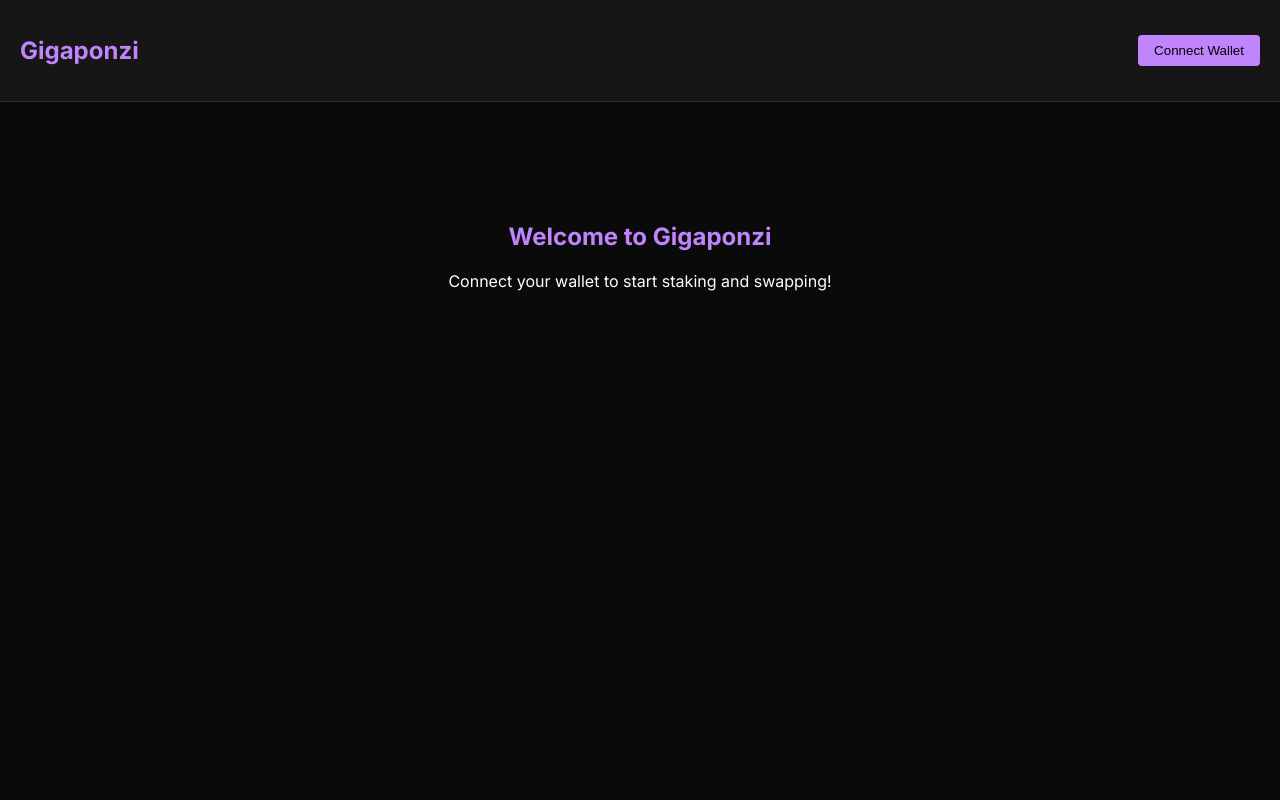
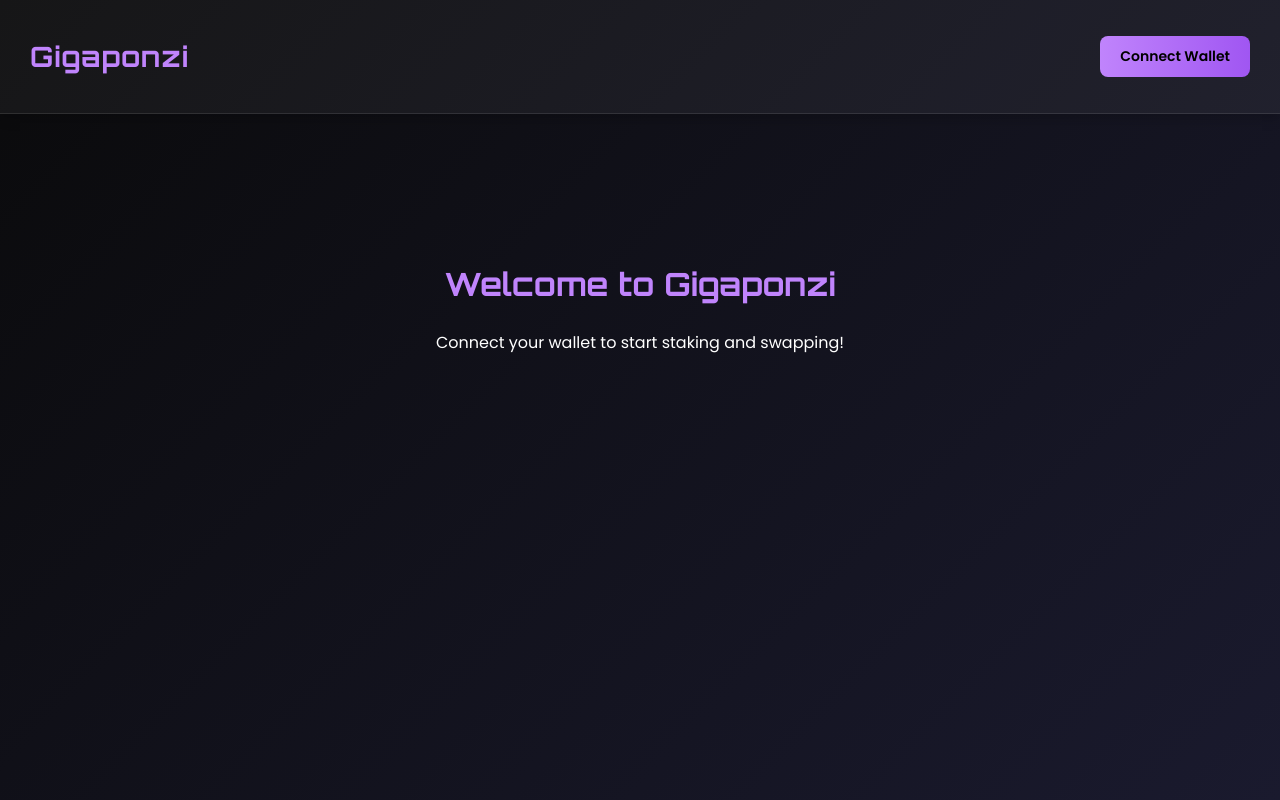
Before and after one commit to 0xliquidated/gigaponzi, a React (Vite) app: page / in a window 1280 px wide. Built offline with nearby package versions, Linux system fonts and the light colour scheme.

Commit message:
Update Gigaponzi frontend with percentage swap options, modern UI, and add contract folder

```diff
--- a/src/App.css
+++ b/src/App.css
@@ -1,11 +1,11 @@
-/* Match Monad testnet aesthetic */
-@import url('https://fonts.googleapis.com/css2?family=Inter:wght@400;500;700&display=swap');
+/* Import modern fonts */
+@import url('https://fonts.googleapis.com/css2?family=Orbitron:wght@400;700&family=Poppins:wght@400;500;600&display=swap');
 
 body {
   margin: 0;
   padding: 0;
-  font-family: 'Inter', sans-serif;
-  background: #0A0A0B;
+  font-family: 'Poppins', sans-serif;
+  background: linear-gradient(135deg, #0A0A0B 0%, #1A1A2E 100%);
   color: #FFFFFF;
 }
 
@@ -16,85 +16,133 @@ body {
 .container {
   max-width: 1200px;
   margin: 0 auto;
-  padding: 20px;
+  padding: 30px;
 }
 
 .header {
   background: rgba(255, 255, 255, 0.05);
-  padding: 20px;
+  padding: 20px 30px;
   display: flex;
   justify-content: space-between;
   align-items: center;
   border-bottom: 1px solid rgba(255, 255, 255, 0.1);
+  box-shadow: 0 4px 12px rgba(0, 0, 0, 0.2);
 }
 
 .header h1 {
-  font-size: 24px;
+  font-family: 'Orbitron', sans-serif;
+  font-size: 28px;
   font-weight: 700;
-  color: #C084FC; /* Light purple */
+  color: #C084FC;
+  letter-spacing: 1px;
 }
 
 .wallet button {
-  background: #C084FC; /* Light purple */
+  background: linear-gradient(90deg, #C084FC 0%, #A056F2 100%);
   border: none;
-  padding: 8px 16px;
-  border-radius: 4px;
+  padding: 10px 20px;
+  border-radius: 8px;
   cursor: pointer;
-  font-weight: 500;
+  font-family: 'Poppins', sans-serif;
+  font-weight: 600;
+  transition: transform 0.2s, box-shadow 0.2s;
+}
+
+.wallet button:hover {
+  transform: translateY(-2px);
+  box-shadow: 0 4px 12px rgba(192, 132, 252, 0.4);
 }
 
 .wallet span {
-  margin-right: 10px;
+  margin-right: 15px;
   color: #AAAAAA;
+  font-size: 14px;
 }
 
 .grid {
   display: grid;
   grid-template-columns: 1fr 1fr;
-  gap: 20px;
-  margin-top: 20px;
+  gap: 25px;
+  margin-top: 30px;
 }
 
 .card {
   background: rgba(255, 255, 255, 0.03);
-  padding: 20px;
-  border-radius: 8px;
+  padding: 25px;
+  border-radius: 12px;
   border: 1px solid rgba(255, 255, 255, 0.1);
+  box-shadow: 0 6px 20px rgba(0, 0, 0, 0.15);
+  transition: transform 0.3s;
+}
+
+.card:hover {
+  transform: translateY(-5px);
 }
 
 .card h2 {
   margin-top: 0;
-  color: #C084FC; /* Light purple */
-  font-size: 20px;
+  font-family: 'Orbitron', sans-serif;
+  color: #C084FC;
+  font-size: 22px;
+  letter-spacing: 0.5px;
 }
 
 input {
   width: 100%;
-  padding: 10px;
-  margin: 10px 0;
+  padding: 12px;
+  margin: 12px 0;
   background: rgba(255, 255, 255, 0.05);
-  border: 1px solid rgba(255, 255, 255, 0.1);
-  border-radius: 4px;
+  border: 1px solid rgba(255, 255, 255, 0.15);
+  border-radius: 8px;
   color: #FFFFFF;
+  font-family: 'Poppins', sans-serif;
+  font-size: 16px;
+  transition: border-color 0.2s;
+}
+
+input:focus {
+  outline: none;
+  border-color: #C084FC;
 }
 
 .button-group {
   display: flex;
-  gap: 10px;
+  gap: 12px;
+  flex-wrap: wrap;
 }
 
 button {
-  background: #C084FC; /* Light purple */
+  background: linear-gradient(90deg, #C084FC 0%, #A056F2 100%);
   border: none;
-  padding: 10px 20px;
-  border-radius: 4px;
+  padding: 12px 24px;
+  border-radius: 8px;
   cursor: pointer;
-  font-weight: 500;
-  transition: background 0.2s;
+  font-family: 'Poppins', sans-serif;
+  font-weight: 600;
+  font-size: 14px;
+  transition: transform 0.2s, box-shadow 0.2s;
 }
 
 button:hover {
-  background: #A056F2; /* Slightly darker purple on hover */
+  transform: translateY(-2px);
+  box-shadow: 0 4px 12px rgba(192, 132, 252, 0.4);
+}
+
+.percentage-buttons {
+  display: flex;
+  gap: 8px;
+  margin: 10px 0;
+}
+
+.percentage-buttons button {
+  background: rgba(192, 132, 252, 0.2);
+  padding: 8px 16px;
+  font-size: 12px;
+  font-weight: 500;
+}
+
+.percentage-buttons button:hover {
+  background: rgba(192, 132, 252, 0.4);
 }
 
 .stats {
@@ -102,37 +150,42 @@ button:hover {
 }
 
 .stats p {
-  margin: 5px 0;
+  margin: 8px 0;
   color: #AAAAAA;
+  font-size: 14px;
 }
 
 .stats-card {
   background: rgba(255, 255, 255, 0.03);
-  padding: 20px;
-  border-radius: 8px;
-  margin-bottom: 20px;
+  padding: 25px;
+  border-radius: 12px;
+  margin-bottom: 25px;
   border: 1px solid rgba(255, 255, 255, 0.1);
+  box-shadow: 0 6px 20px rgba(0, 0, 0, 0.15);
 }
 
 .stats-grid {
   display: grid;
   grid-template-columns: repeat(3, 1fr);
-  gap: 10px;
+  gap: 15px;
 }
 
 .welcome {
   text-align: center;
-  margin-top: 100px;
+  margin-top: 120px;
 }
 
 .welcome h2 {
-  color: #C084FC; /* Light purple */
+  font-family: 'Orbitron', sans-serif;
+  color: #C084FC;
+  font-size: 32px;
 }
 
 .swap-section {
-  margin: 10px 0;
+  margin: 15px 0;
 }
 
 .swap-section button {
-  margin-top: 10px;
+  margin-top: 12px;
+  width: 100%;
 }
--- a/src/components/Swap.jsx
+++ b/src/components/Swap.jsx
@@ -30,6 +30,18 @@ function Swap({ contracts, account }) {
     return allowance.gte(amount);
   };
 
+  const setDustPercentage = (percentage) => {
+    const balance = parseFloat(dustBalance);
+    const amount = (balance * percentage) / 100;
+    setDustAmount(amount.toString());
+  };
+
+  const setGemPercentage = (percentage) => {
+    const balance = parseFloat(gemBalance);
+    const amount = (balance * percentage) / 100;
+    setGemAmount(amount.toString());
+  };
+
   const approveDust = async (amount) => {
     console.log("Approving MDUST:", ethers.utils.formatEther(amount));
     const approveTx = await contracts.MonDust.approve(contracts.SwapHelper.address, amount);
@@ -40,7 +52,7 @@ function Swap({ contracts, account }) {
 
   const swapDustToGems = async (amount) => {
     console.log("Swapping MDUST to MGEM...");
-    const swapTx = await contracts.SwapHelper.swapDustForGems(amount, 0);
+    const swapTx = await contracts.SwapHelper.swapDustForGems(amount, 0, { gasLimit: 300000 });
     console.log("Swap tx hash:", swapTx.hash);
     await swapTx.wait();
     console.log("Swap confirmed");
@@ -76,7 +88,7 @@ function Swap({ contracts, account }) {
 
   const swapGemsToDust = async (amount) => {
     console.log("Swapping MGEM to MDUST...");
-    const swapTx = await contracts.SwapHelper.swapGemsForDust(amount, 0);
+    const swapTx = await contracts.SwapHelper.swapGemsForDust(amount, 0, { gasLimit: 300000 });
     console.log("Swap tx hash:", swapTx.hash);
     await swapTx.wait();
     console.log("Swap confirmed");
@@ -116,6 +128,11 @@ function Swap({ contracts, account }) {
           onChange={(e) => setDustAmount(e.target.value)}
           placeholder="MDUST Amount"
         />
+        <div className="percentage-buttons">
+          <button onClick={() => setDustPercentage(25)}>25%</button>
+          <button onClick={() => setDustPercentage(50)}>50%</button>
+          <button onClick={() => setDustPercentage(100)}>100%</button>
+        </div>
         <button onClick={approveAndSwapDust}>Swap to MGEM</button>
       </div>
       <div className="swap-section">
@@ -125,6 +142,11 @@ function Swap({ contracts, account }) {
           onChange={(e) => setGemAmount(e.target.value)}
           placeholder="MGEM Amount"
         />
+        <div className="percentage-buttons">
+          <button onClick={() => setGemPercentage(25)}>25%</button>
+          <button onClick={() => setGemPercentage(50)}>50%</button>
+          <button onClick={() => setGemPercentage(100)}>100%</button>
+        </div>
         <button onClick={approveAndSwapGems}>Swap to MDUST</button>
       </div>
     </div>
```
